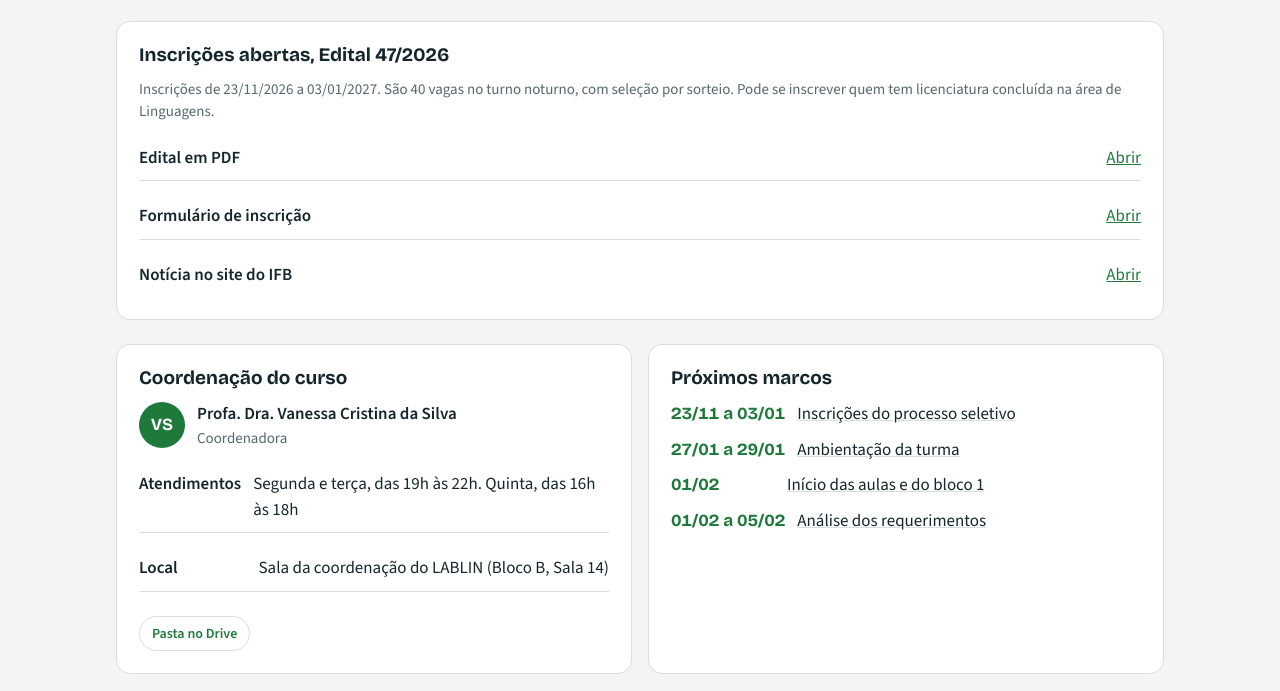
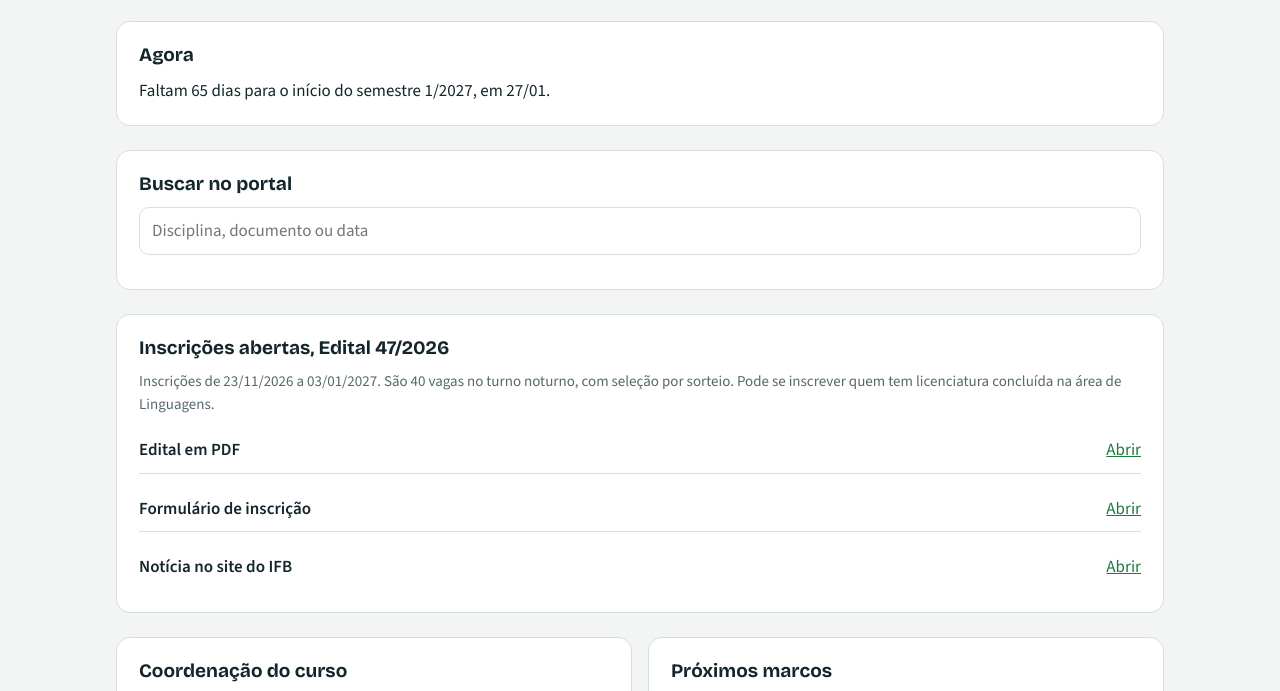
Before and after one commit to nessaespanhol78/segunda-licenciatura-espanhol, a plain HTML site: page index.html in a window 1280 px wide. Shown: the part 589-1280 px from the top of the page. Drawn offline with nearby package versions, Linux system fonts and the light colour scheme.

Commit message:
Inclui datas do Edital 47/2026 no calendário, destaque do momento atual, busca e exportação das datas em .ics
Co-Authored-By: Claude Sonnet 5.5 <noreply@anthropic.com>
Claude-Session: https://claude.ai/code/session_01U8QtJ4zZoyE1oYbjna2PKp

```diff
--- a/index.html
+++ b/index.html
@@ -116,13 +116,15 @@ footer{max-width:1080px;margin:0 auto;padding:0 16px 32px;font-size:14px;color:v
 <div class="card"><span class="num">440h</span><p>a distância, no NEaD</p></div>
 <div class="card"><span class="num">27/01</span><p>início do semestre 1/2027</p></div>
 </div>
+<div class="card" id="agora" hidden></div>
+<div class="card"><h3>Buscar no portal</h3><input id="busca" type="search" placeholder="Disciplina, documento ou data" aria-label="Buscar no portal" style="width:100%;padding:10px 12px;border:1px solid var(--line);border-radius:10px;font:inherit"><ul class="clean" id="achados" aria-live="polite"></ul></div>
 <div class="card"><h3>Inscrições abertas, Edital 47/2026</h3><p class="small">Inscrições de 23/11/2026 a 03/01/2027. São 40 vagas no turno noturno, com seleção por sorteio. Pode se inscrever quem tem licenciatura concluída na área de Linguagens.</p><div class="doc"><b>Edital em PDF</b><a href="https://www.ifb.edu.br/attachments/article/49182/Edital%2047.2026_Segunda%20Licenciatura%20em%20Letras%20-%20Espanhol%20_%20Sele%C3%A7%C3%A3o%202027-1.pdf" target="_blank" rel="noopener">Abrir</a></div><div class="doc"><b>Formulário de inscrição</b><a href="https://forms.gle/HKNEoi7MUwQhaS5k6" target="_blank" rel="noopener">Abrir</a></div><div class="doc"><b>Notícia no site do IFB</b><a href="https://www.ifb.edu.br/brasilia/49182-inscricoes-abertas-para-segunda-licenciatura-em-letras-espanhol" target="_blank" rel="noopener">Abrir</a></div></div>
 <div class="grid g2">
 <div class="card"><h3>Coordenação do curso</h3>
 <div class="row"><div class="avatar">VS</div><div><b>Profa. Dra. Vanessa Cristina da Silva</b><p class="small">Coordenadora</p></div></div>
 <div class="doc"><b>Atendimentos</b><span>Segunda e terça, das 19h às 22h. Quinta, das 16h às 18h</span></div><div class="doc"><b>Local</b><span>Sala da coordenação do LABLIN (Bloco B, Sala 14)</span></div>
 </div>
-<div class="card"><h3>Próximos marcos</h3><ul class="clean" id="prox"></ul></div>
+<div class="card"><h3>Próximos marcos</h3><ul class="clean" id="prox"></ul><div class="seg" style="margin-top:12px"><button id="ics" type="button">Baixar datas do semestre (.ics)</button></div></div>
 </div>
 <div class="grid g3">
 <a class="card tile" href="#semestre"><h3>Semestre 1/2027</h3><p class="small">Disciplinas, docentes e horário da primeira turma.</p></a>
@@ -230,8 +232,17 @@ const B1=['2027-02-01','2027-04-09'], B2=['2027-04-12','2027-06-18'];
 const EV=[
  {d:'2026-11-19',t:'Publicação do Edital 47/2026',x:'Seleção 2027/1, por sorteio.'},
  {d:'2026-11-23',e:'2027-01-03',t:'Inscrições do processo seletivo',x:'Formulário on-line e documentação de reserva de vagas.'},
- {d:'2027-01-27',e:'2027-01-29',t:'Ambientação da turma',x:'Apresentação do curso e acesso ao NEaD.'},
- {d:'2027-02-01',t:'Início das aulas e do bloco 1'},
+ {d:'2027-01-04',t:'Análise das solicitações de reserva de vagas'},
+ {d:'2027-01-06',t:'Resultado preliminar da reserva de vagas',x:'A partir das 18h.'},
+ {d:'2027-01-07',t:'Prazo de recurso da reserva de vagas',x:'Até as 18h, pelo Anexo I enviado a processoseletivo.brasilia@ifb.edu.br.'},
+ {d:'2027-01-08',t:'Análise do recurso'},
+ {d:'2027-01-11',t:'Resultado final da reserva de vagas'},
+ {d:'2027-01-12',t:'Sorteio eletrônico',x:'Às 15h, no Registro Acadêmico. Aberto ao público.'},
+ {d:'2027-01-13',t:'Resultado do sorteio e convocação para matrícula'},
+ {d:'2027-01-15',e:'2027-01-18',t:'Matrícula em 1ª chamada',x:'Online, nos dias 15 e 18/01.'},
+ {d:'2027-01-20',t:'Demais chamadas, se necessário',x:'Podem ocorrer até 25% da carga horária do semestre.'},
+ {d:'2027-01-27',e:'2027-01-29',t:'Início do semestre e ambientação da turma',x:'Apresentação do curso e acesso ao NEaD.'},
+ {d:'2027-02-01',t:'Início das aulas do bloco 1'},
  {d:'2027-02-01',e:'2027-02-05',t:'Análise dos requerimentos',x:'Aproveitamento, proficiência, Libras e redução do estágio.'},
  {d:'2027-02-08',e:'2027-02-09',t:'Carnaval',h:1},
  {d:'2027-03-26',t:'Sexta-feira Santa',h:1},
@@ -340,6 +351,38 @@ function evList(box,list){list.forEach(e=>{const li=el('li','<time>'+fmt(e.d)+(e
  const b=el('button',e.t+(e.h?' <span class="tag r">Feriado</span>':''));b.onclick=()=>goto(e.d);li.append(b);box.append(li)})}
 evList($('#marcos'),EV);
 const t0=iso(today);evList($('#prox'),(EV.filter(e=>(e.e||e.d)>=t0&&!e.h).slice(0,4)));
+
+/* ---------- agora, busca e exportação ---------- */
+(function(){
+ const box=$('#agora'),t=iso(today),I0='2027-01-27',I1='2027-06-23';
+ const dias=(a,b)=>Math.round((new Date(b+'T12:00')-new Date(a+'T12:00'))/864e5);
+ if(t<I0){box.hidden=false;box.innerHTML='<h3>Agora</h3><p>Faltam '+dias(t,I0)+' dias para o início do semestre 1/2027, em '+fmt(I0)+'.</p>'}
+ else if(t<=I1){const b=blocoOf(t),d=new Date(t+'T12:00').getDay(),g=b&&GRADE[b][d]?GRADE[b][d].split('|'):null;
+  const ini=b?(b==1?B1[0]:B2[0]):I0,sem=Math.floor(dias(ini,t)/7)+1,ev=evOf(t).filter(e=>!e.h);
+  let h='<h3>Agora</h3><p>'+(b?'Estamos no bloco '+b+', semana '+sem+'.':'Semestre 1/2027 em andamento, entre blocos.')+'</p>';
+  if(g)h+='<p>Hoje, '+g[0]+(g[1]?' com '+DOC[g[1]]+', das 19h às 22h':', atividades assíncronas no NEaD')+'.</p>';
+  if(ev.length)h+='<p class="small">'+ev.map(e=>e.t).join(' e ')+'</p>';
+  box.hidden=false;box.innerHTML=h}
+ const idx=[];
+ EV.forEach(e=>idx.push({t:e.t+' ('+fmt(e.d)+(e.e?' a '+fmt(e.e):'')+')',k:'Calendário',f:()=>goto(e.d)}));
+ [1,2,3].forEach(k=>SEM[k].forEach(r=>idx.push({t:r[0],k:'Disciplina',h:PAG[r[0]]||'#semestre'+(k>1?k:'')})));
+ Object.values(DOC).forEach(n=>idx.push({t:n,k:'Docente',h:'#docentes'}));
+ (typeof DOCS!=='undefined'?DOCS:[]).forEach(g=>(g[1]||[]).forEach(d=>idx.push({t:d[0]+(d[1]?' '+d[1]:''),k:g[0],h:d[2]})));
+ const norm=x=>x.normalize('NFD').replace(/[\u0300-\u036f]/g,'').toLowerCase();
+ $('#busca').addEventListener('input',function(){const q=norm(this.value.trim()),ul=$('#achados');ul.innerHTML='';if(q.length<2)return;
+  const r=idx.filter(i=>norm(i.t).includes(q)).slice(0,12);
+  if(!r.length){ul.append(el('li','<span class="small">Nada encontrado.</span>'));return}
+  r.forEach(i=>{const li=el('li','');li.className='ev';const a=el(i.f?'button':'a',i.t+' <span class="tag">'+i.k+'</span>');
+   if(i.f)a.onclick=i.f;else{a.href=i.h;if(/^http/.test(i.h)){a.target='_blank';a.rel='noopener'}}li.append(a);ul.append(li)})});
+ $('#ics').onclick=function(){
+  const z=n=>String(n).padStart(2,'0'),d8=s=>s.replace(/-/g,''),esc=x=>String(x||'').replace(/[\\;,]/g,m=>'\\'+m).replace(/\n/g,'\\n');
+  const next=s=>{const d=new Date(s+'T12:00');d.setDate(d.getDate()+1);return iso(d)};
+  let o=['BEGIN:VCALENDAR','VERSION:2.0','PRODID:-//Segunda Licenciatura Letras Espanhol IFB//PT-BR','CALSCALE:GREGORIAN','X-WR-CALNAME:Segunda Licenciatura Letras Espanhol'];
+  EV.forEach((e,i)=>{o.push('BEGIN:VEVENT','UID:ev'+i+'-'+d8(e.d)+'@segunda-licenciatura-espanhol','DTSTAMP:20261122T000000Z','DTSTART;VALUE=DATE:'+d8(e.d),'DTEND;VALUE=DATE:'+d8(next(e.e||e.d)),'SUMMARY:'+esc(e.t),e.x?'DESCRIPTION:'+esc(e.x):null,'END:VEVENT')});
+  o.push('END:VCALENDAR');
+  const blob=new Blob([o.filter(Boolean).join('\r\n')],{type:'text/calendar;charset=utf-8'}),a=document.createElement('a');
+  a.href=URL.createObjectURL(blob);a.download='segunda-licenciatura-espanhol-2027.ics';document.body.append(a);a.click();a.remove()}
+})();
 /* ---------- disciplinas ---------- */
 function seg(box,items,cur,fn){box.innerHTML='';items.forEach(([v,l])=>{const b=el('button',l);b.setAttribute('aria-pressed',v==cur);b.onclick=()=>fn(v);box.append(b)})}
 const info=r=>({wk:Math.ceil(r[1]/20),nu:r[0].includes('Extensão')?'III':r[0].includes('Estágio')?'IV':'II',st:/^(Língua Espanhola|Estágio)/.test(r[0])?' *':''});
```
